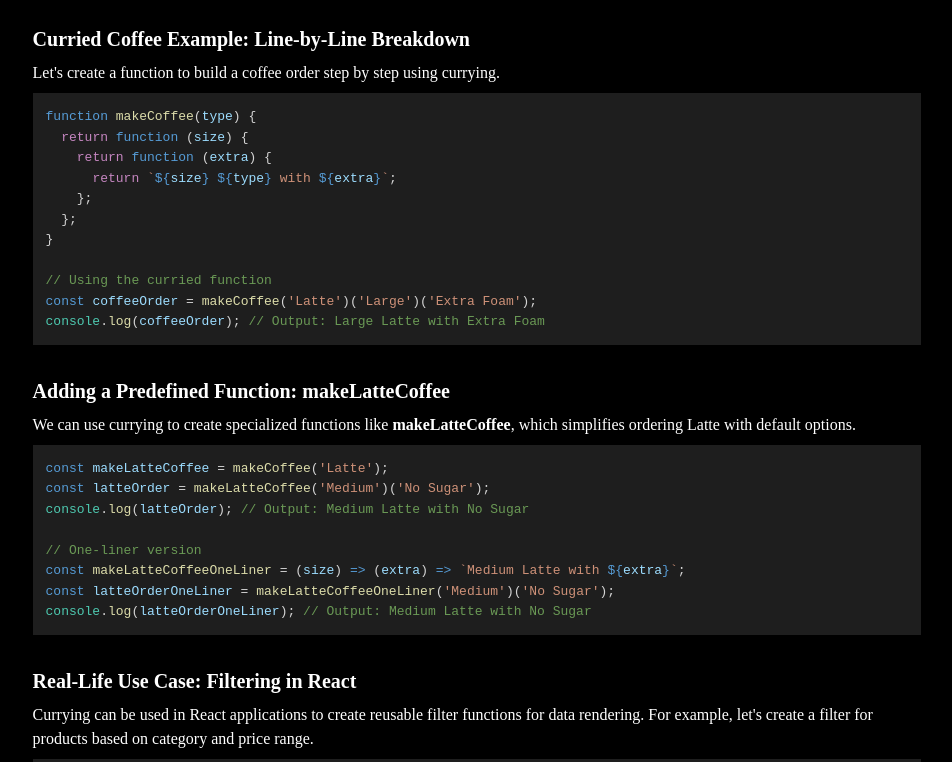
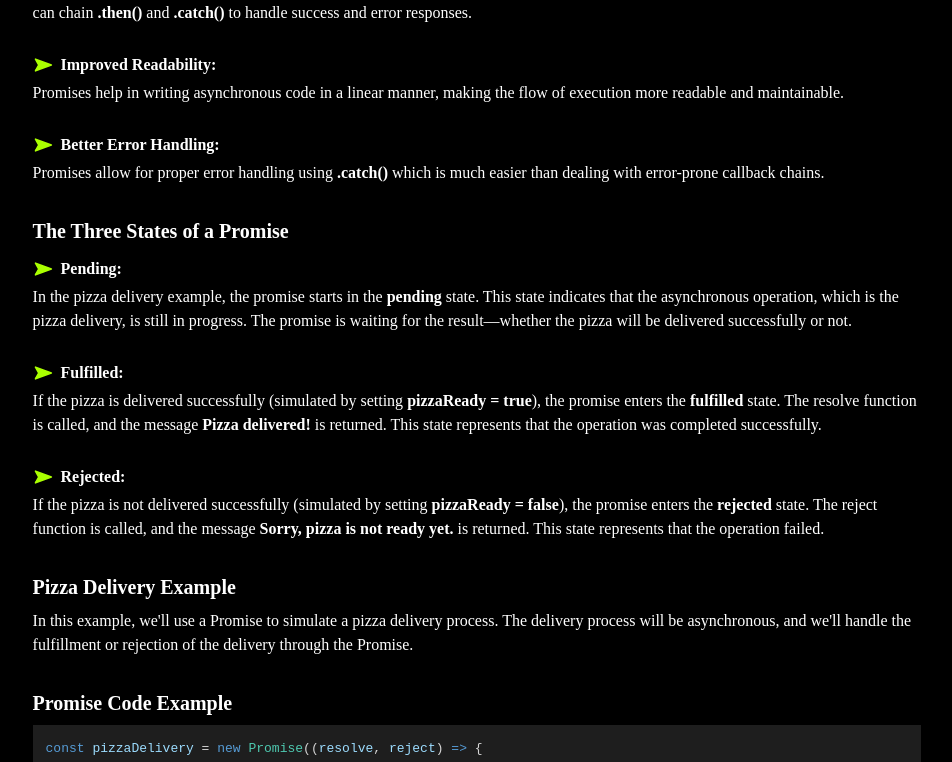
Before and after one commit to shubhamsalunkhe16/portfolio, a React (Create React App) app: page / in a window 1280 px wide. Shown: the part 7983-8745 px from the top of the page, without its empty margins (163-1115 px from the left). Built offline with nearby package versions, Linux system fonts and the light colour scheme.

Commit message:
added new articles

```diff
--- a/src/constants/articles.js
+++ b/src/constants/articles.js
@@ -1,93 +1,6 @@
 const articles = [
   {
     id: 1,
-    title: "Currying Explained with a Coffee Example",
-    description:
-      "Discover the concept of currying in JavaScript through a coffee-making analogy. Learn its benefits and how to implement it effectively for cleaner, reusable functions in your projects.",
-    date: "January 1, 2025",
-    sections: [
-      {
-        heading: "What is Currying?",
-        content:
-          "Currying is a functional programming technique that transforms a function with multiple arguments into a sequence of nested functions, each taking a single argument. This makes functions more reusable and composable.",
-      },
-      {
-        heading: "Why Use Currying?",
-        content:
-          "Currying makes your code more modular and allows you to partially apply arguments. This is particularly useful when you frequently use a function with some arguments fixed.",
-      },
-      {
-        heading: "Curried Coffee Example: Line-by-Line Breakdown",
-        content:
-          "Let's create a function to build a coffee order step by step using currying.",
-        code: "function makeCoffee(type) {\n  return function (size) {\n    return function (extra) {\n      return `${size} ${type} with ${extra}`;\n    };\n  };\n}\n\n// Using the curried function\nconst coffeeOrder = makeCoffee('Latte')('Large')('Extra Foam');\nconsole.log(coffeeOrder); // Output: Large Latte with Extra Foam",
-      },
-      {
-        heading: "Adding a Predefined Function: makeLatteCoffee",
-        content:
-          "We can use currying to create specialized functions like **makeLatteCoffee**, which simplifies ordering Latte with default options.",
-        code: "const makeLatteCoffee = makeCoffee('Latte');\nconst latteOrder = makeLatteCoffee('Medium')('No Sugar');\nconsole.log(latteOrder); // Output: Medium Latte with No Sugar\n\n// One-liner version\nconst makeLatteCoffeeOneLiner = (size) => (extra) => `Medium Latte with ${extra}`;\nconst latteOrderOneLiner = makeLatteCoffeeOneLiner('Medium')('No Sugar');\nconsole.log(latteOrderOneLiner); // Output: Medium Latte with No Sugar",
-      },
-      {
-        heading: "Real-Life Use Case: Filtering in React",
-        content:
-          "Currying can be used in React applications to create reusable filter functions for data rendering. For example, let's create a filter for products based on category and price range.",
-        code: "function filterProductsByCategory(category) {\n  return function (minPrice) {\n    return function (maxPrice) {\n      return function (products) {\n        return products.filter(\n          (product) =>\n            product.category === category &&\n            product.price >= minPrice &&\n            product.price <= maxPrice\n        );\n      };\n    };\n  };\n}\n\n// Example usage in a React component\nconst products = [\n  { id: 1, name: 'Laptop', category: 'Electronics', price: 1000 },\n  { id: 2, name: 'Phone', category: 'Electronics', price: 700 },\n  { id: 3, name: 'Shirt', category: 'Clothing', price: 50 }\n];\n\nconst filterElectronics = filterProductsByCategory('Electronics')(500)(1500);\nconst filteredProducts = filterElectronics(products);\nconsole.log(filteredProducts);\n/* Output:\n[\n  { id: 1, name: 'Laptop', category: 'Electronics', price: 1000 },\n  { id: 2, name: 'Phone', category: 'Electronics', price: 700 }\n]*/\n\n// One-liner version\nconst filterProductsByCategoryOneLiner = (category) => (minPrice) => (maxPrice) => (products) => products.filter((product) => product.category === category && product.price >= minPrice && product.price <= maxPrice);\nconst filterElectronicsOneLiner = filterProductsByCategoryOneLiner('Electronics')(500)(1500);\nconst filteredProductsOneLiner = filterElectronicsOneLiner(products);\nconsole.log(filteredProductsOneLiner);",
-      },
-    ],
-  },
-  {
-    id: 2,
-    title: "Closure Explained with a Bank Example",
-    description:
-      "Understand closures in JavaScript with a relatable bank example, demonstrating how functions retain access to variables in their scope, even after their parent function has executed.",
-    date: "January 6, 2025",
-    sections: [
-      {
-        heading: "What is a Closure?",
-        content:
-          "A closure is a function that retains access to its lexical scope, even when the function is executed outside that scope. This allows the function to remember and access variables from its outer scope even after the outer function has finished execution.",
-      },
-      {
-        heading: "Why Use Closures?",
-        content:
-          "Closures are useful for data encapsulation, creating private variables, and maintaining state in a functional programming style. It allows functions to 'remember' data even after their parent scope has finished execution.",
-      },
-      {
-        heading: "Bank Example with Closure",
-        content:
-          "Let's create a bank account using closures. This example will demonstrate how closures can help in encapsulating account balance information and updating it securely.",
-        code: "function createAccount(initialBalance) {\n  let balance = initialBalance;\n  return function (action, amount) {\n    if (action === 'deposit') {\n      balance += amount;\n    } else if (action === 'withdraw') {\n      if (balance >= amount) {\n        balance -= amount;\n      } else {\n        console.log('Insufficient funds');\n      }\n    } else if (action === 'checkBalance') {\n      console.log('Balance:', balance);\n    }\n  };\n}\n\n// Creating a bank account\nconst myAccount = createAccount(1000);\nmyAccount('deposit', 500);  // Depositing 500\nmyAccount('checkBalance'); // Output: Balance: 1500\nmyAccount('withdraw', 200); // Withdrawing 200\nmyAccount('checkBalance'); // Output: Balance: 1300",
-      },
-      {
-        heading: "Step-by-Step Explanation",
-        content: [
-          {
-            point: "Outer Function (createAccount)",
-            details:
-              "The outer function accepts an **initialBalance** argument and initializes a **balance** variable to store the account balance.",
-          },
-          {
-            point: "Inner Function",
-            details:
-              "The inner function takes two arguments: **action** (which can be **deposit**, **withdraw**, or **checkBalance**) and **amount**. Depending on the **action**, it performs the corresponding operation on the **balance**. The inner function has access to the **balance** variable because of the closure, which means it retains access to the outer function's variables even after the outer function finishes execution.",
-          },
-          {
-            point: "Action Handling",
-            details:
-              "The inner function handles three actions: \n- **deposit**: Increases the balance by the specified amount.\n- **withdraw**: Decreases the balance by the specified amount if there are sufficient funds; otherwise, it logs 'Insufficient funds'.\n- **checkBalance**: Logs the current balance to the console.",
-          },
-          {
-            point: "Reusability",
-            details:
-              "You can create multiple instances of bank accounts with their own isolated **balance**. Each account operates independently, allowing you to perform actions such as deposit, withdraw, and check balance for each one separately.",
-          },
-        ],
-      },
-    ],
-  },
-  {
-    id: 3,
     title: "Promises in JavaScript with Pizza Delivery Example",
     description:
       "Learn JavaScript Promises with a relatable pizza delivery example, exploring pending, fulfilled, and rejected states. Understand asynchronous programming concepts and their real-world applications effectively.",
@@ -170,7 +83,187 @@ const articles = [
     ],
   },
   {
+    id: 2,
+    title: "Closure Explained with a Bank Example",
+    description:
+      "Understand closures in JavaScript with a relatable bank example, demonstrating how functions retain access to variables in their scope, even after their parent function has executed.",
+    date: "January 6, 2025",
+    sections: [
+      {
+        heading: "What is a Closure?",
+        content:
+          "A closure is a function that retains access to its lexical scope, even when the function is executed outside that scope. This allows the function to remember and access variables from its outer scope even after the outer function has finished execution.",
+      },
+      {
+        heading: "Why Use Closures?",
+        content:
+          "Closures are useful for data encapsulation, creating private variables, and maintaining state in a functional programming style. It allows functions to 'remember' data even after their parent scope has finished execution.",
+      },
+      {
+        heading: "Bank Example with Closure",
+        content:
+          "Let's create a bank account using closures. This example will demonstrate how closures can help in encapsulating account balance information and updating it securely.",
+        code: "function createAccount(initialBalance) {\n  let balance = initialBalance;\n  return function (action, amount) {\n    if (action === 'deposit') {\n      balance += amount;\n    } else if (action === 'withdraw') {\n      if (balance >= amount) {\n        balance -= amount;\n      } else {\n        console.log('Insufficient funds');\n      }\n    } else if (action === 'checkBalance') {\n      console.log('Balance:', balance);\n    }\n  };\n}\n\n// Creating a bank account\nconst myAccount = createAccount(1000);\nmyAccount('deposit', 500);  // Depositing 500\nmyAccount('checkBalance'); // Output: Balance: 1500\nmyAccount('withdraw', 200); // Withdrawing 200\nmyAccount('checkBalance'); // Output: Balance: 1300",
+      },
+      {
+        heading: "Step-by-Step Explanation",
+        content: [
+          {
+            point: "Outer Function (createAccount)",
+            details:
+              "The outer function accepts an **initialBalance** argument and initializes a **balance** variable to store the account balance.",
+          },
+          {
+            point: "Inner Function",
+            details:
+              "The inner function takes two arguments: **action** (which can be **deposit**, **withdraw**, or **checkBalance**) and **amount**. Depending on the **action**, it performs the corresponding operation on the **balance**. The inner function has access to the **balance** variable because of the closure, which means it retains access to the outer function's variables even after the outer function finishes execution.",
+          },
+          {
+            point: "Action Handling",
+            details:
+              "The inner function handles three actions: \n- **deposit**: Increases the balance by the specified amount.\n- **withdraw**: Decreases the balance by the specified amount if there are sufficient funds; otherwise, it logs 'Insufficient funds'.\n- **checkBalance**: Logs the current balance to the console.",
+          },
+          {
+            point: "Reusability",
+            details:
+              "You can create multiple instances of bank accounts with their own isolated **balance**. Each account operates independently, allowing you to perform actions such as deposit, withdraw, and check balance for each one separately.",
+          },
+        ],
+      },
+    ],
+  },
+  {
+    id: 3,
+    title: "Currying Explained with a Coffee Example",
+    description:
+      "Discover the concept of currying in JavaScript through a coffee-making analogy. Learn its benefits and how to implement it effectively for cleaner, reusable functions in your projects.",
+    date: "January 1, 2025",
+    sections: [
+      {
+        heading: "What is Currying?",
+        content:
+          "Currying is a functional programming technique that transforms a function with multiple arguments into a sequence of nested functions, each taking a single argument. This makes functions more reusable and composable.",
+      },
+      {
+        heading: "Why Use Currying?",
+        content:
+          "Currying makes your code more modular and allows you to partially apply arguments. This is particularly useful when you frequently use a function with some arguments fixed.",
+      },
+      {
+        heading: "Curried Coffee Example: Line-by-Line Breakdown",
+        content:
+          "Let's create a function to build a coffee order step by step using currying.",
+        code: "function makeCoffee(type) {\n  return function (size) {\n    return function (extra) {\n      return `${size} ${type} with ${extra}`;\n    };\n  };\n}\n\n// Using the curried function\nconst coffeeOrder = makeCoffee('Latte')('Large')('Extra Foam');\nconsole.log(coffeeOrder); // Output: Large Latte with Extra Foam",
+      },
+      {
+        heading: "Adding a Predefined Function: makeLatteCoffee",
+        content:
+          "We can use currying to create specialized functions like **makeLatteCoffee**, which simplifies ordering Latte with default options.",
+        code: "const makeLatteCoffee = makeCoffee('Latte');\nconst latteOrder = makeLatteCoffee('Medium')('No Sugar');\nconsole.log(latteOrder); // Output: Medium Latte with No Sugar\n\n// One-liner version\nconst makeLatteCoffeeOneLiner = (size) => (extra) => `Medium Latte with ${extra}`;\nconst latteOrderOneLiner = makeLatteCoffeeOneLiner('Medium')('No Sugar');\nconsole.log(latteOrderOneLiner); // Output: Medium Latte with No Sugar",
+      },
+      {
+        heading: "Real-Life Use Case: Filtering in React",
+        content:
+          "Currying can be used in React applications to create reusable filter functions for data rendering. For example, let's create a filter for products based on category and price range.",
+        code: "function filterProductsByCategory(category) {\n  return function (minPrice) {\n    return function (maxPrice) {\n      return function (products) {\n        return products.filter(\n          (product) =>\n            product.category === category &&\n            product.price >= minPrice &&\n            product.price <= maxPrice\n        );\n      };\n    };\n  };\n}\n\n// Example usage in a React component\nconst products = [\n  { id: 1, name: 'Laptop', category: 'Electronics', price: 1000 },\n  { id: 2, name: 'Phone', category: 'Electronics', price: 700 },\n  { id: 3, name: 'Shirt', category: 'Clothing', price: 50 }\n];\n\nconst filterElectronics = filterProductsByCategory('Electronics')(500)(1500);\nconst filteredProducts = filterElectronics(products);\nconsole.log(filteredProducts);\n/* Output:\n[\n  { id: 1, name: 'Laptop', category: 'Electronics', price: 1000 },\n  { id: 2, name: 'Phone', category: 'Electronics', price: 700 }\n]*/\n\n// One-liner version\nconst filterProductsByCategoryOneLiner = (category) => (minPrice) => (maxPrice) => (products) => products.filter((product) => product.category === category && product.price >= minPrice && product.price <= maxPrice);\nconst filterElectronicsOneLiner = filterProductsByCategoryOneLiner('Electronics')(500)(1500);\nconst filteredProductsOneLiner = filterElectronicsOneLiner(products);\nconsole.log(filteredProductsOneLiner);",
+      },
+    ],
+  },
+  {
     id: 4,
+    title: "Debouncing vs Throttling: In-Depth Guide with Real-World Examples",
+    description:
+      "Understand the difference between debouncing and throttling in JavaScript. Learn when and how to use them to optimize performance in real-world applications.",
+    date: "June 9, 2025",
+    sections: [
+      {
+        heading: "Why Performance Optimization Matters",
+        content:
+          "In modern web applications, user interactions such as typing, resizing, and scrolling can trigger many events in a short period. Without optimization, this can degrade performance, causing laggy UI and unnecessary API calls. Debouncing and throttling are essential techniques to address this issue.",
+      },
+      {
+        heading: "What is Debouncing?",
+        content:
+          "Debouncing ensures that a function is executed only after a specified delay once the event stops firing. This is ideal for scenarios like search inputs or form validation where you want to wait until the user stops typing.",
+      },
+      {
+        heading: "Debounce Example: Search Input",
+        content:
+          "Let’s debounce an API call triggered by a search input to prevent making requests on every keystroke.",
+        code: `function debounce(func, delay) {
+  let timer;
+  return function (...args) {
+    clearTimeout(timer);
+    timer = setTimeout(() => func.apply(this, args), delay);
+  };
+}
+
+// Example: Search input handler
+function handleSearch(query) {
+  console.log("API Call with:", query);
+}
+
+const debouncedSearch = debounce(handleSearch, 500);
+
+// In an input element
+<input type="text" onInput={(e) => debouncedSearch(e.target.value)} />`,
+      },
+      {
+        heading: "What is Throttling?",
+        content:
+          "Throttling ensures a function executes at most once every specified interval, regardless of how many times the event is triggered. It’s useful in events that fire continuously like scrolling or window resizing.",
+      },
+      {
+        heading: "Throttle Example: Scroll Listener",
+        content:
+          "Let’s throttle a scroll event to update position only once every 300ms, avoiding excessive function calls.",
+        code: `function throttle(func, limit) {
+  let inThrottle;
+  return function (...args) {
+    if (!inThrottle) {
+      func.apply(this, args);
+      inThrottle = true;
+      setTimeout(() => (inThrottle = false), limit);
+    }
+  };
+}
+
+// Example: Scroll handler
+function handleScroll() {
+  console.log("Scroll event at:", window.scrollY);
+}
+
+window.addEventListener("scroll", throttle(handleScroll, 300));`,
+      },
+      {
+        heading: "Debounce vs Throttle: Key Differences",
+        content:
+          "- **Debounce** waits for the user to *stop* triggering the event before executing.\n" +
+          "- **Throttle** runs the function at *regular intervals* regardless of continuous triggers.\n" +
+          "- Use **debounce** for: text input, autocomplete, form validation.\n" +
+          "- Use **throttle** for: scroll tracking, resize events, mouse movement.",
+      },
+      {
+        heading: "Real-Life Use Case: Button Click Prevention",
+        content:
+          "To prevent a button from being clicked rapidly (e.g., a 'Submit' button), throttling can help limit its action to once every few seconds.",
+        code: `const handleClick = throttle(() => {
+  console.log("Button clicked!");
+  // Prevent rapid submission
+}, 2000);
+
+// React JSX
+<button onClick={handleClick}>Submit</button>`,
+      },
+      {
+        heading: "Conclusion",
+        content:
+          "Debouncing and throttling are simple yet powerful techniques to enhance performance and user experience. Choose the right strategy based on whether you want to delay execution (debounce) or limit the rate (throttle).",
+      },
+    ],
+  },
+  {
+    id: 5,
     title: "Event Delegation in React with Todo List Example",
     description:
       "Learn Event Delegation in React with a practical Todo List example, enhancing performance by efficiently managing events on dynamically added list items using a single parent handler.",
@@ -238,7 +331,128 @@ const articles = [
     ],
   },
   {
-    id: 5,
+    id: 6,
+    title: "Understanding JavaScript's Event Loop and Call Stack Execution",
+    description:
+      "Uncover how JavaScript handles asynchronous code through the event loop and call stack. Learn how tasks like `setTimeout`, Promises, and UI rendering are managed to maintain a responsive web experience.",
+    date: "June 9, 2025",
+    sections: [
+      {
+        heading: "JavaScript is Single-Threaded",
+        content:
+          "JavaScript runs on a single thread, meaning only one piece of code executes at any given time. It uses an event loop to manage asynchronous tasks, allowing code like `setTimeout` and Promises to run without blocking the main thread.",
+      },
+      {
+        heading: "What is the Call Stack?",
+        content:
+          "The call stack is a LIFO (Last-In-First-Out) structure that keeps track of function calls. Whenever a function is invoked, it's added to the stack. When the function finishes, it's popped off the stack. If the stack is busy, new code waits until it's empty.",
+      },
+      {
+        heading: "Call Stack in Action",
+        content:
+          "Let’s look at a simple example of how functions are pushed and popped from the stack.",
+        code: `function greet() {
+  console.log("Hello");
+}
+
+function start() {
+  greet();
+  console.log("Welcome");
+}
+
+start();
+// Output:
+// Hello
+// Welcome`,
+      },
+      {
+        heading: "Introducing the Web APIs",
+        content:
+          "Functions like `setTimeout`, DOM events, or AJAX calls are handled by browser-provided Web APIs. These don't block the call stack. Instead, they are passed to the browser environment, and the callback is queued once completed.",
+      },
+      {
+        heading: "Understanding the Event Loop",
+        content:
+          "The event loop continuously checks if the call stack is empty. If it is, it looks at the task queue (also known as callback queue or message queue) and pushes the first message/callback onto the stack to execute.",
+      },
+      {
+        heading: "setTimeout Example: Asynchronous Callback",
+        content:
+          "`setTimeout` demonstrates how JavaScript defers execution via the event loop.",
+        code: `console.log("Start");
+
+setTimeout(() => {
+  console.log("Inside Timeout");
+}, 0);
+
+console.log("End");
+
+// Output:
+// Start
+// End
+// Inside Timeout`,
+      },
+      {
+        heading: "Microtask Queue vs Callback Queue",
+        content:
+          "JavaScript uses two queues:\n" +
+          "- **Callback Queue**: for `setTimeout`, `setInterval`, etc.\n" +
+          "- **Microtask Queue**: for Promises and `queueMicrotask`. Microtasks run *before* the callback queue is processed.\n\nThis is why Promises execute before `setTimeout` even if both are delayed by 0ms.",
+      },
+      {
+        heading: "Promises and Event Loop Priority",
+        content:
+          "Promises are handled in the microtask queue and run after the current stack is empty, but before any `setTimeout` callbacks.",
+        code: `console.log("Start");
+
+Promise.resolve().then(() => console.log("Promise Resolved"));
+
+setTimeout(() => console.log("Timeout"), 0);
+
+console.log("End");
+
+// Output:
+// Start
+// End
+// Promise Resolved
+// Timeout`,
+      },
+      {
+        heading: "Visualizing the Process",
+        code: `JavaScript Execution Flow
+│
+├──▶ Code Enters Call Stack
+│     └──▶ Executes Synchronous Code Line-by-Line
+│
+├──▶ Encounters Asynchronous Code (e.g., setTimeout, fetch, Promise)
+│     ├──▶ Web API handles async task
+│     │     ├──▶ Timer starts / HTTP request sent / Event listener waits
+│     │     └──▶ Upon completion, callback is queued
+│     │
+│     └──▶ Callback goes to:
+│           ├──▶ Microtask Queue (Promises, queueMicrotask)
+│           └──▶ Callback Queue (setTimeout, setInterval, etc.)
+│
+├──▶ Call Stack becomes Empty
+│
+├──▶ Event Loop Kicks In
+│     ├──▶ Checks Microtask Queue FIRST
+│     │     └──▶ Executes all microtasks until empty
+│     └──▶ Then checks Callback Queue
+│           └──▶ Executes one task, then repeats loop
+│
+└──▶ UI stays responsive while async work is scheduled smartly
+`,
+      },
+      {
+        heading: "Conclusion",
+        content:
+          "The event loop and call stack are at the core of how JavaScript executes code. Understanding their behavior ensures smoother handling of async operations, resulting in faster and more predictable applications.",
+      },
+    ],
+  },
+  {
+    id: 7,
     title: "Understanding call, apply, and bind in JavaScript",
     description:
       "Learn the key differences between call, apply, and bind in JavaScript, with practical examples to simplify method invocation and context binding in your projects.",
@@ -301,7 +515,7 @@ const articles = [
     ],
   },
   {
-    id: 6,
+    id: 8,
     title: "Hoisting in JavaScript",
     description:
       "Hoisting in JavaScript explains how variable and function declarations are moved to the top during compilation, affecting scope, var, let, const, and function behavior.",
```
